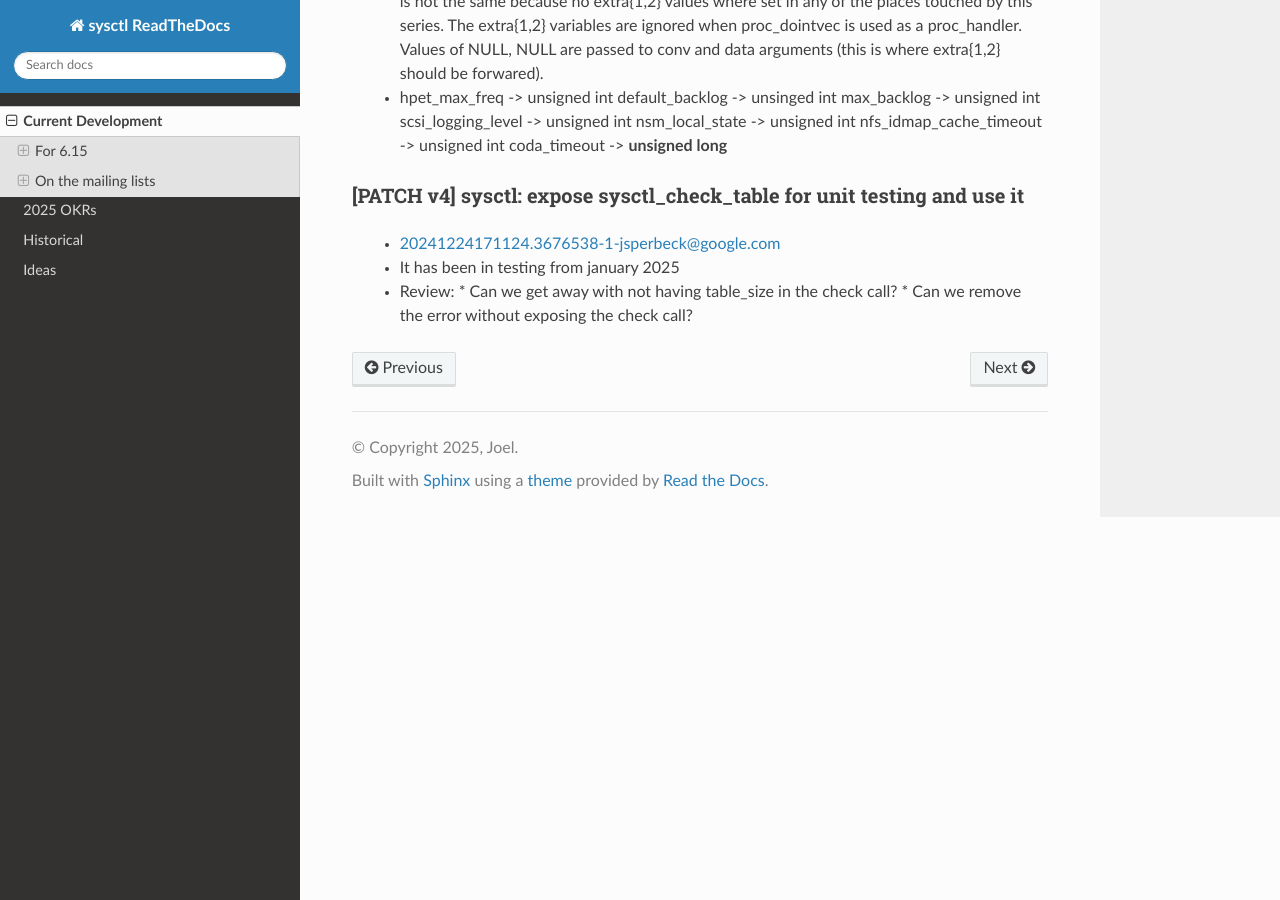
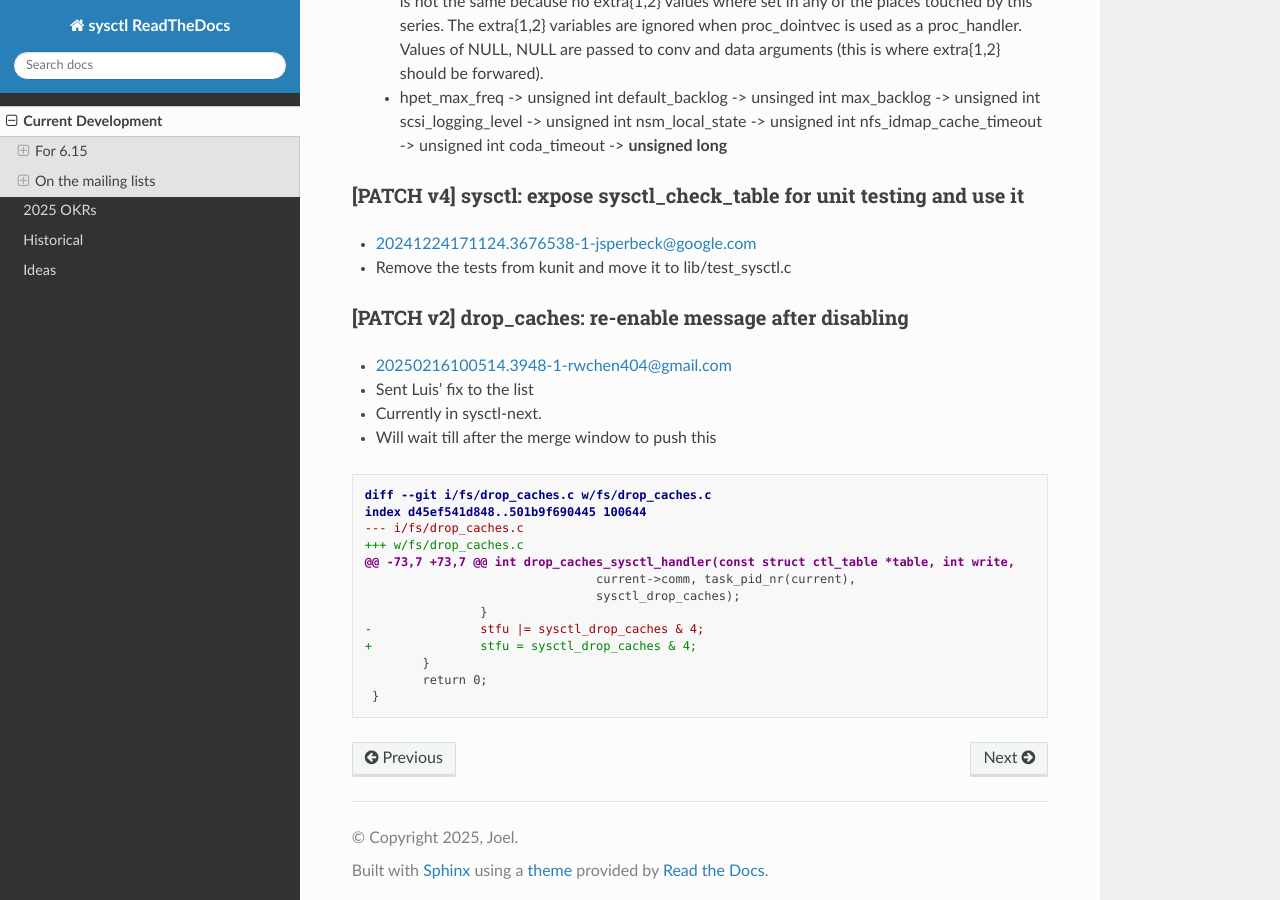
Before and after one commit to Joelgranados/sysctl_dev_rtd, a Sphinx documentation site: the page built from docs/current.rst, in a window 1280 px wide and 900 px high, scrolled down 2182 px. Built offline with Sphinx 7.4.7 and the Read the Docs theme 3.1.0, drawn with Linux system fonts in a browser that asks for light colours.

Commit message:
current: Udate current info
Signed-off-by: Joel Granados <joel.granados@kernel.org>

```diff
--- a/docs/current.rst
+++ b/docs/current.rst
@@ -127,8 +127,28 @@ sysctl: expose sysctl_check_table for unit testing and use it
 
 [PATCH v4] sysctl: expose sysctl_check_table for unit testing and use it
 ------------------------------------------------------------------------
-  * 20241224171124.3676538-1-jsperbeck@google.com
-  * It has been in testing from january 2025
-  * Review:
-    * Can we get away with not having table_size in the check call?
-    * Can we remove the error without exposing the check call?
+* 20241224171124.3676538-1-jsperbeck@google.com
+* Remove the tests from kunit and move it to lib/test_sysctl.c
+
+[PATCH v2] drop_caches: re-enable message after disabling
+---------------------------------------------------------
+* 20250216100514.3948-1-rwchen404@gmail.com
+* Sent Luis' fix to the list
+* Currently in sysctl-next.
+* Will wait till after the merge window to push this
+
+.. code-block:: diff
+
+  diff --git i/fs/drop_caches.c w/fs/drop_caches.c
+  index d45ef541d848..501b9f690445 100644
+  --- i/fs/drop_caches.c
+  +++ w/fs/drop_caches.c
+  @@ -73,7 +73,7 @@ int drop_caches_sysctl_handler(const struct ctl_table *table, int write,
+                                  current->comm, task_pid_nr(current),
+                                  sysctl_drop_caches);
+                  }
+  -               stfu |= sysctl_drop_caches & 4;
+  +               stfu = sysctl_drop_caches & 4;
+          }
+          return 0;
+   }
```
